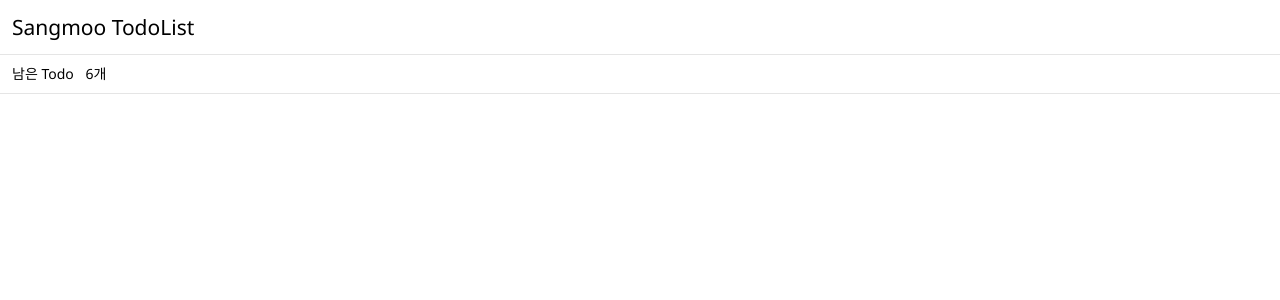
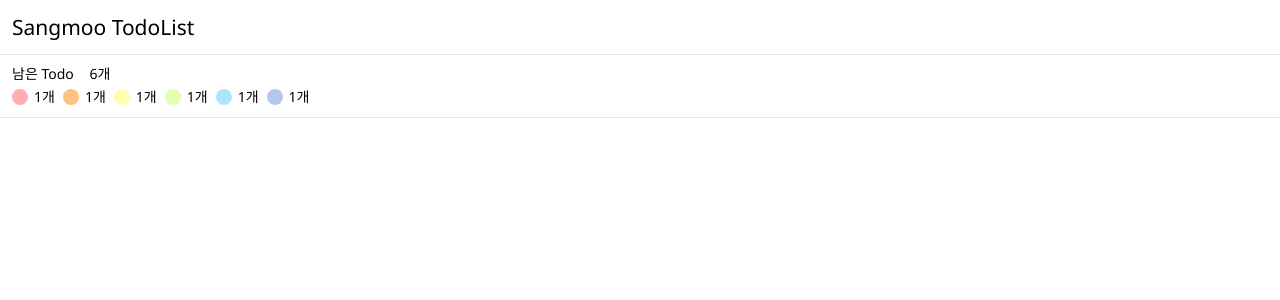
Before and after one commit to Sangmoo/next-todo, a Next.js app: page / in a window 1280 px wide. Shown: the top 300 px of the page. Built offline with nearby package versions, Linux system fonts and the light colour scheme.

Commit message:
Todo Object Key

```diff
--- a/components/TodoList.tsx
+++ b/components/TodoList.tsx
@@ -1,4 +1,4 @@
-import React from "react";
+import React, { useMemo, useCallback } from "react";
 import styled from "styled-components";
 import { TodoType } from "../types/todo";
 import palette from "../styles/palette";
@@ -10,33 +10,157 @@
 const Container = styled.div`
     width: 100%;
 
+    .todo-num {
+        margin-left: 12px;
+    }
+
     .todo-list-header {
         padding: 12px;
+        position: relative;
         border-bottom: 1px solid ${palette.gray}
     }
 
     .todo-list-last-todo {
         font-size: 14px;
+        margin: 0 0 8px;
         span {
-            margin-left: 8px;
+            margin-left: 12px;
         }
+    }
+
+    .todo-list-header-colors {
+        display: flex;
+        .todo-list-header-color-num {
+            display: flex;
+            margin-right: 8px;
+            p {
+                font-size: 14px;
+                line-height: 16px;
+                margin: 0;
+                margin-left: 6px;
+            }
+            .todo-list-header-round-color {
+                width: 16px;
+                height: 16px;
+                border-radius: 50%;
+            }
+        }
+    }
+
+    .bg-blue {
+        background-color: ${palette.blue};
+    }
+    .bg-green {
+        background-color: ${palette.green};
+    }
+    .bg-navy {
+        background-color: ${palette.navy};
+    }
+    .bg-orange {
+        background-color: ${palette.orange};
+    }
+    .bg-red {
+        background-color: ${palette.red};
+    }
+    .bg-yellow {
+        background-color: ${palette.yellow};
     }
 `;
 
-interface IProps {
-    todos: TodoType[];
-}
+
 
 const TodoList: React.FC<IProps> = ({ todos }) => {
+    //** 색깔 객체 구하기1 */
+    //** useCallBack - 함수에 종속성을 줄 수 있다 */
+    const getTodoColorNums = useCallback(() => {
+        let red = 0;
+        let orange = 0;
+        let yellow = 0;
+        let green = 0;
+        let blue = 0;
+        let navy = 0;
+
+        todos.forEach((todo) => {
+            switch (todo.color) {
+                case "red":
+                    red += 1;
+                    break;
+                case "orange":
+                    orange += 1;
+                    break;
+                case "yellow":
+                    yellow += 1;
+                    break;
+                case "green":
+                    green += 1;
+                    break;
+                case "blue":
+                    blue += 1;
+                    break;
+                case "navy":
+                    navy += 1;
+                    break;
+                default:
+                    break;
+            }
+        });
+
+        return {
+            red,
+            orange,
+            yellow,
+            green,
+            blue,
+            navy
+        }
+    }, [todos]);
+    console.log(getTodoColorNums());
+
+    //** 컴포넌트가 리렌더될때마다 재계산 */
+    //** useMemo - 변수에 종속성을 주어 함수의 재연산을 방지하는 Hooks */
+    //** [todos]는 종속성 */
+    const todoColorNums = useMemo(getTodoColorNums, [todos]);
+
+    //* 객체의 문자열 인덱스 사용을 위한 타입
+    type ObjectIndexType = {
+        [key: string]: number | undefined;
+    };
+
+    //* 색깔 객체 구하기2
+    const todoColorNums2 = useMemo(() => {
+        const colors: ObjectIndexType = {};
+        todos.forEach((todo) => {
+            const value = colors[todo.color];
+            if (!value) {
+                colors[`${todo.color}`] = 1;
+            } else {
+                colors[`${todo.color}`] = value + 1;
+            }
+        });
+        return colors;
+    }, [todos]);
+    console.log(todoColorNums2);
+
+
     return (
+
         <Container>
             <div className="todo-list-header">
                 <p className="todo-list-last-todo">
                     남은 Todo <span>{todos.length}개</span>
                 </p>
+                <div className="todo-list-header-colors">
+                    {Object.keys(todoColorNums).map((color, index) => (
+                        <div className="todo-list-header-color-num" key={index}>
+                            <div className={`todo-list-header-round-color bg-${color}`} />
+                            <p>{todoColorNums2[color]}개</p>
+                        </div>
+                    ))}
+                </div>
             </div>
         </Container>
     )
+
 }
 
 export default TodoList;
--- a/types/todo.d.ts
+++ b/types/todo.d.ts
@@ -4,3 +4,7 @@
     color: "red" | "orange" | "yellow" | "green" | "blue" | "navy";
     checked: boolean;
 }
+
+export function foreach(arg0: (todo: { color: any; }) => void) {
+    throw new Error("Function not implemented.");
+}
```
